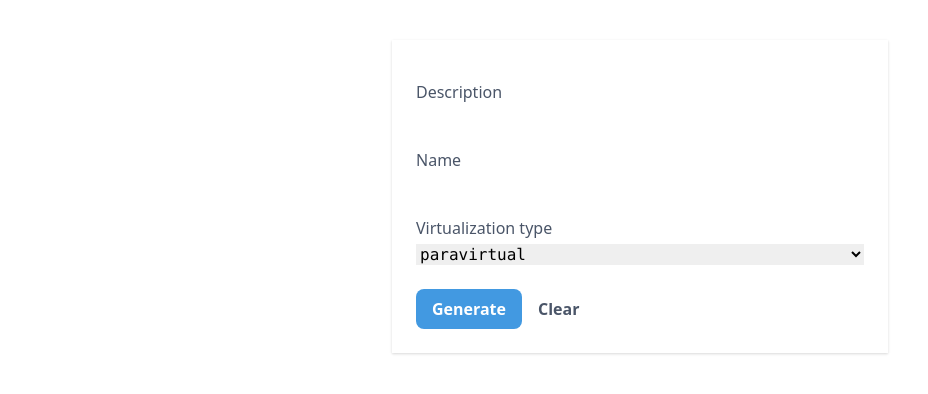
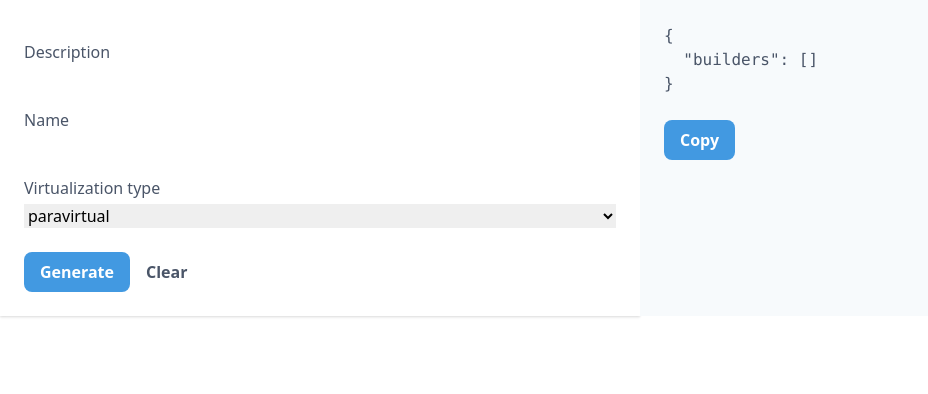
Before and after one commit to jasonwalsh/punk, a Vue app: page / in a window 1280 px wide. Shown: the top 394 px of the page, without its empty margins (0-928 px from the left). Built offline with nearby package versions, Linux system fonts and the light colour scheme; what @tailwindcss/custom-forms would draw is missing.

Commit message:
feat: add copy button

```diff
--- a/src/App.vue
+++ b/src/App.vue
@@ -1,5 +1,5 @@
 <template>
-  <div class="container max-w-xl mx-auto p-10" id="app">
+  <div class="container mx-auto" id="app">
     <AmazonEBS />
   </div>
 </template>
--- a/src/components/AmazonEBS.vue
+++ b/src/components/AmazonEBS.vue
@@ -1,4 +1,6 @@
 <template>
+  <div class="flex">
+    <div class="w-1/2">
       <form class="p-6 shadow" v-on:submit.prevent>
         <label class="block mt-4">
           <span class="text-gray-700">Description</span>
@@ -19,7 +21,7 @@
         <label class="block mt-4">
           <span class="text-gray-700">Virtualization type</span>
           <select
-        class="block font-mono form-select mt-1 w-full"
+            class="block form-select mt-1 w-full"
             v-model="ami_virtualization_type"
           >
             <option disabled value="">Virtualization type</option>
@@ -37,10 +39,31 @@
           <button class="font-semibold ml-4 text-gray-700">Clear</button>
         </div>
       </form>
+    </div>
+    <div class="bg-gray-100 p-6 w-1/2">
+      <div class="flex flex-col">
+        <!-- eslint-disable-next-line -->
+        <div class="font-mono mb-6 text-gray-700 whitespace-pre-wrap" id="template">{{ templateJson }}</div>
+        <div class="items-end">
+          <button
+            class="bg-blue-500 font-semibold px-4 py-2 rounded-lg text-white"
+            v-on:click="copy"
+          >
+            Copy
+          </button>
+        </div>
+      </div>
+    </div>
+  </div>
 </template>
 
 <script>
 export default {
+  computed: {
+    templateJson: function() {
+      return JSON.stringify(this.template, null, "  ");
+    }
+  },
   data: function() {
     return {
       // AMI Configuration
@@ -53,6 +76,16 @@ export default {
     };
   },
   methods: {
+    copy: function() {
+      // Copies the text in the div container to the clipboard.
+      let template = document.getElementById("template");
+      let selection = window.getSelection();
+      let range = document.createRange();
+      range.selectNodeContents(template);
+      selection.removeAllRanges();
+      selection.addRange(range);
+      document.execCommand("copy");
+    },
     generate: function() {
       // Remove the first element from the builders list to prevent appending.
       this.template.builders.pop();
@@ -63,7 +96,6 @@ export default {
       builder.ami_name = this.ami_name;
       builder.ami_virtualization_type = this.ami_virtualization_type;
       this.template.builders.push(builder);
-      console.log(JSON.stringify(this.template, null, "  "));
     }
   }
 };
```
Lines whose indentation alone changed are shown as unchanged.
